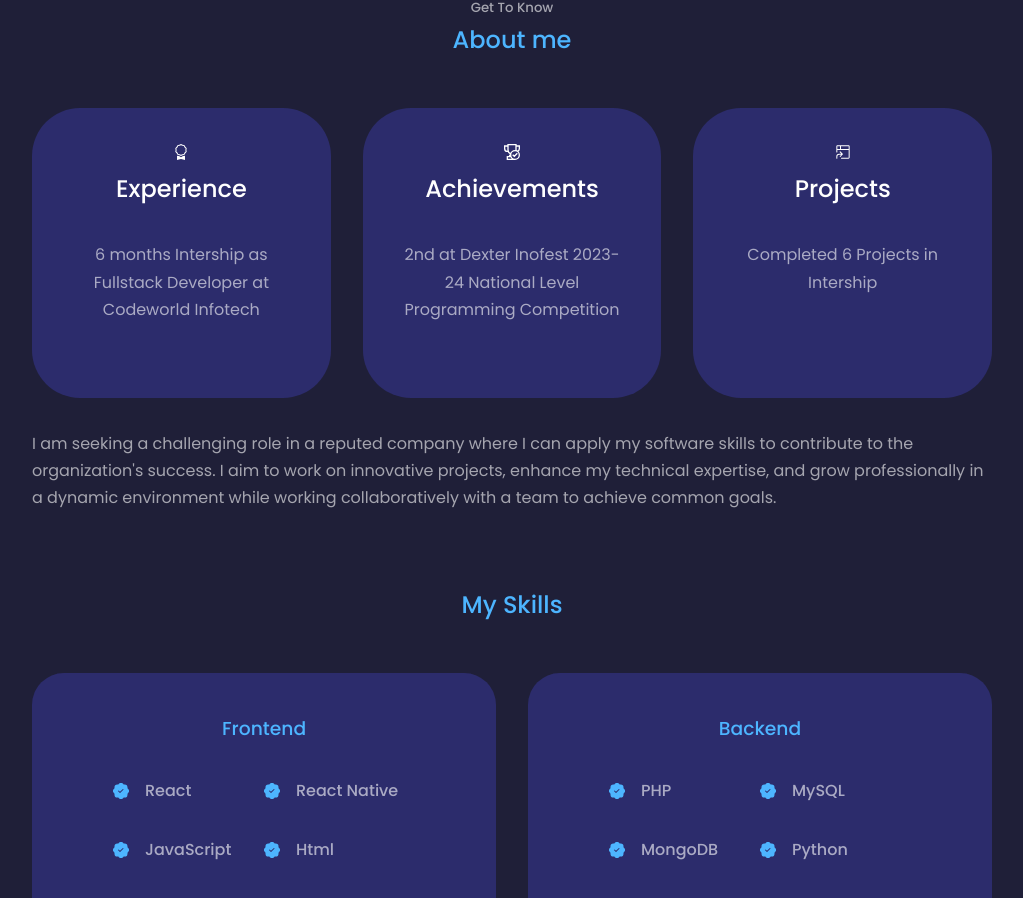
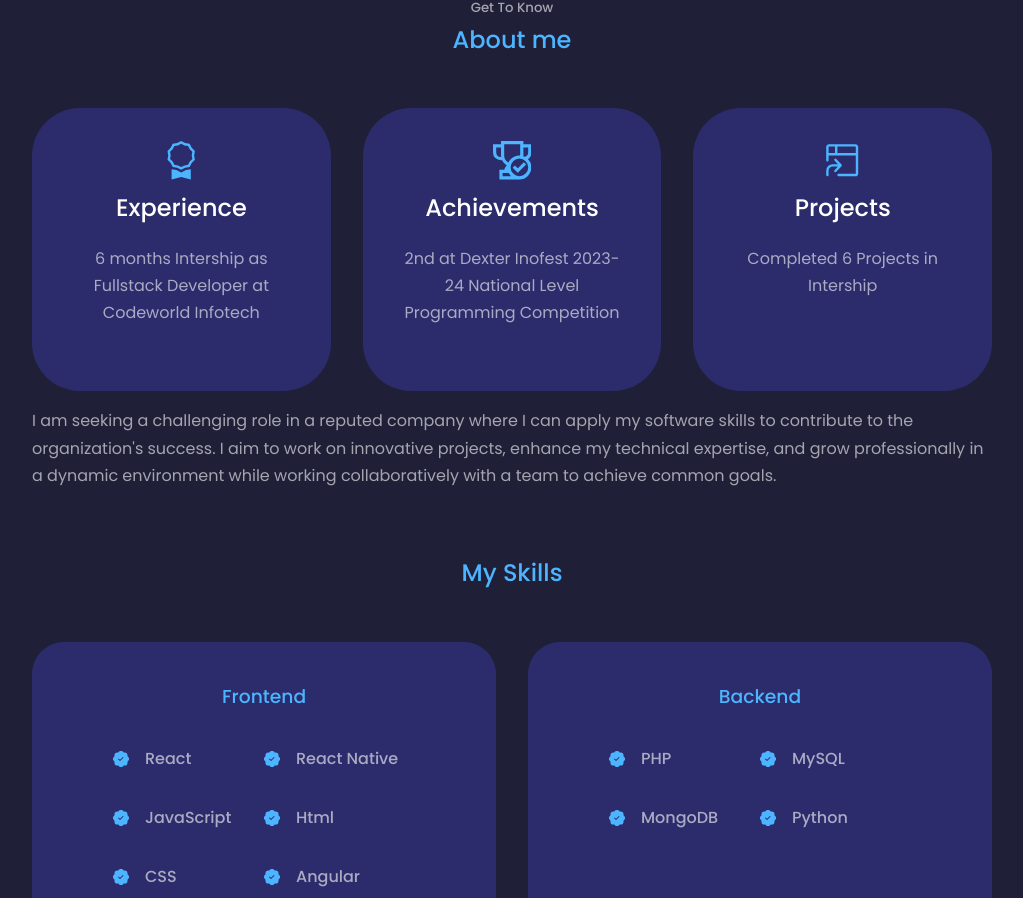
Before and after one commit to siddhesh-kulkarni/my_portfolio, a React (Create React App) app: page / in a window 1280 px wide. Shown: the part 835-1733 px from the top of the page, without its empty margins (128-1151 px from the left). Built offline with nearby package versions, Linux system fonts and the light colour scheme.

Commit message:
New Header

```diff
--- a/package.json
+++ b/package.json
@@ -17,6 +17,7 @@
     "web-vitals": "^2.1.4"
   },
   "scripts": {
+    "predeploy": "npm run build",
     "start": "react-scripts start",
     "build": "react-scripts build",
     "test": "react-scripts test",
--- a/src/index.css
+++ b/src/index.css
@@ -288,10 +288,10 @@ nav a.active {
   cursor: default;
 }
 
-.about_icon {
+.about_icons {
   color: var(--color-primary);
   font-size: 2.4rem;
-  margin-bottom: 3rem;
+  /* margin-bottom: 1rem; */
 }
 
 .about_card h5 {
@@ -308,7 +308,7 @@ nav a.active {
 }
 
 .about_content p {
-  margin: 2rem 0 2.6rem;
+  margin: 1rem 0 2rem;
   color: var(--color-light);
 }
 
```
